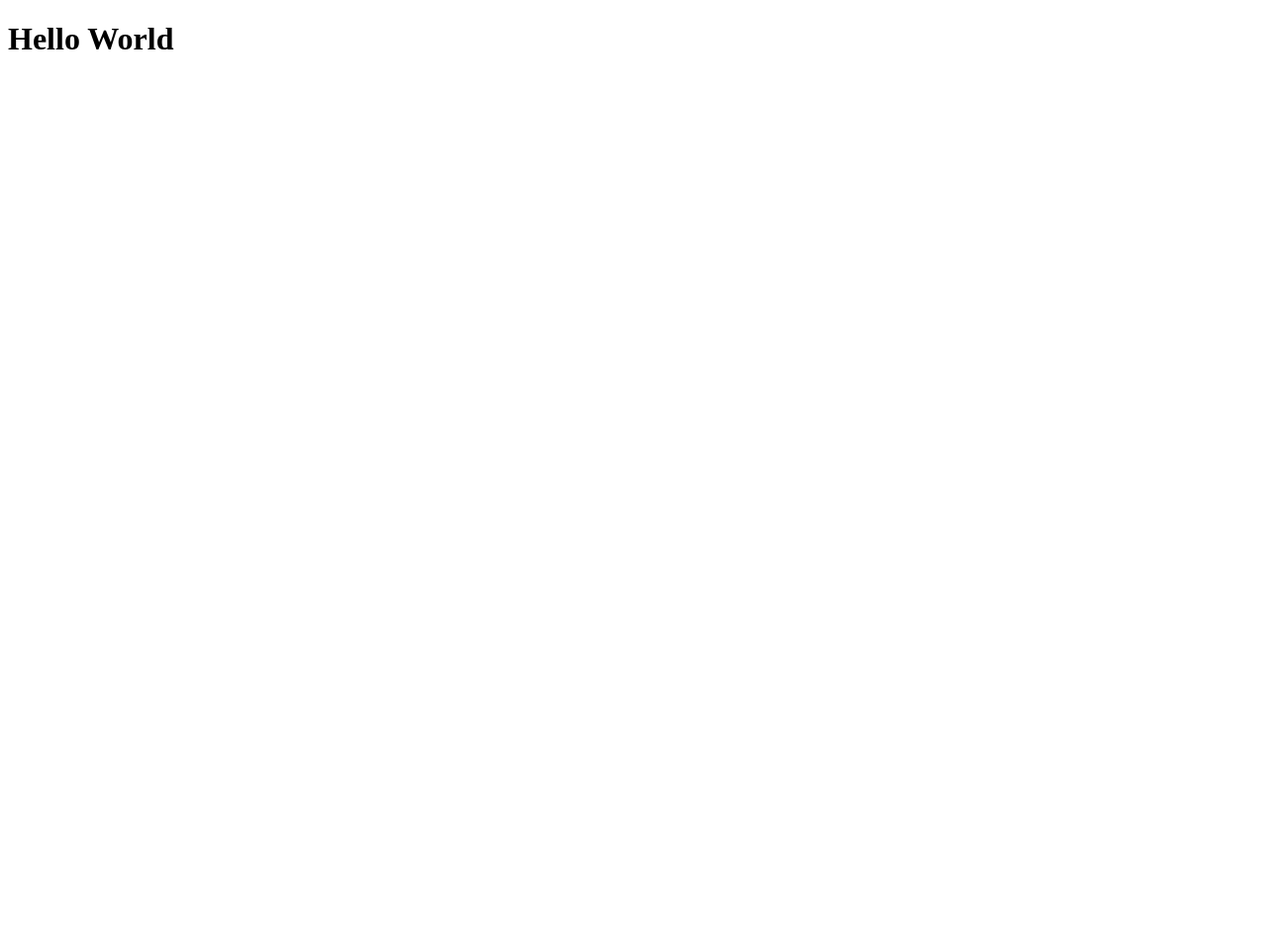
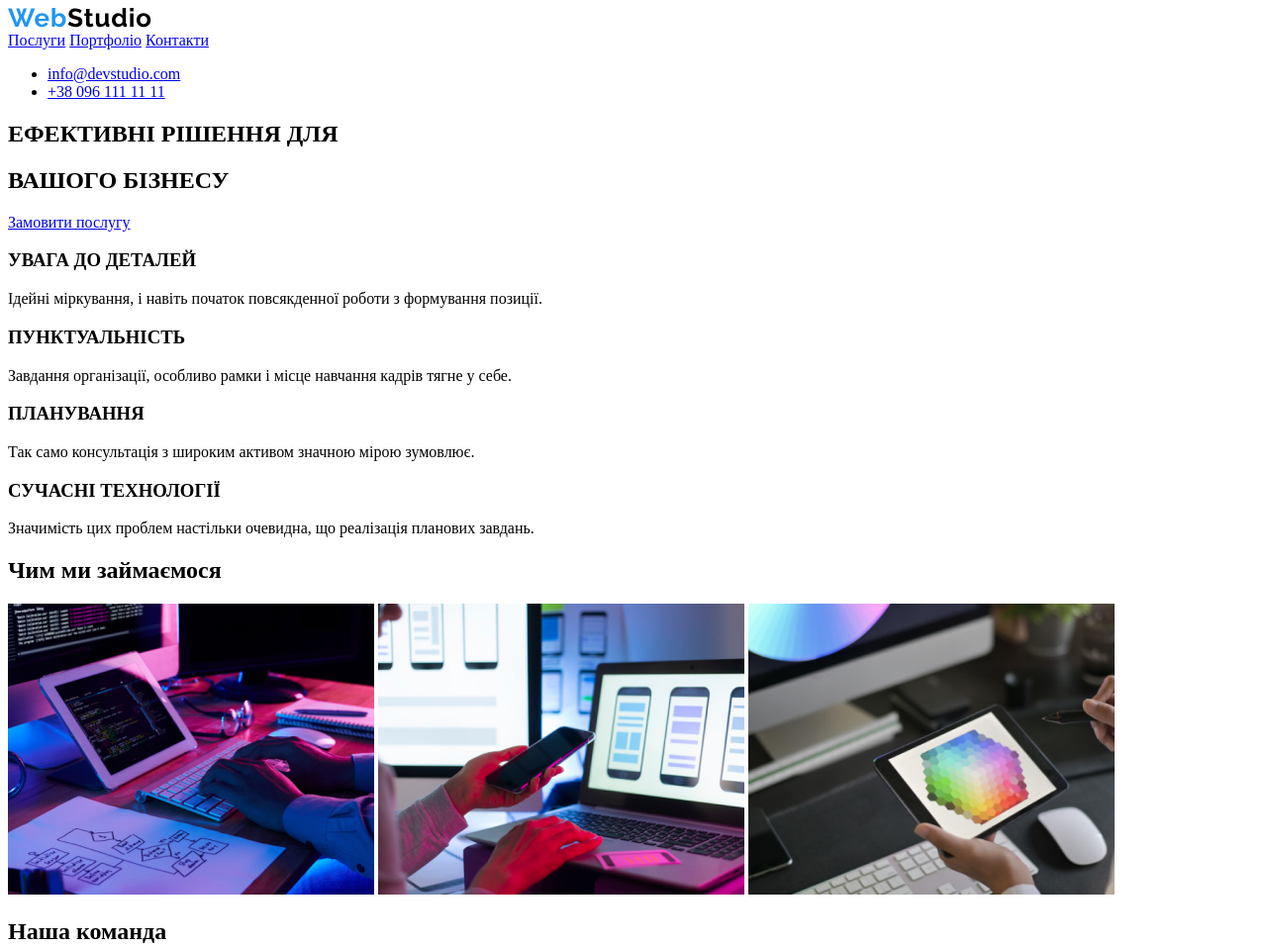
Before and after one commit to maksum909/maksum_svyrzhevskij_IPZ-31, a plain HTML site: page index.html in a window 1280 px wide. Shown: the top 959 px of the page at 99% size. Before the commit the page ends 800 px from the top, so only its background shows below. Drawn offline with Linux system fonts and the light colour scheme.

Commit message:
first lab

```diff
--- a/index.html
+++ b/index.html
@@ -1,9 +1,102 @@
 <!DOCTYPE html>
-<html>
+<html lang="uk">
 <head>
-    <title>Hello World</title>
+    <meta charset="UTF-8">
+    <meta name="viewport" content="width=device-width, initial-scale=1.0">
+    <title>WebStudio</title>
+    <!-- <link rel="stylesheet" href="style.css"> -->
 </head>
 <body>
-    <h1>Hello World</h1>
+    <header>
+        <nav class="container">
+            <div class="logo">
+                <img src = "images/WebStudio.svg" alt="WebStudio">
+            </div>
+            <div class="nav-links">
+                <a href="#about">Послуги</a>
+                <a href="#portfolio">Портфоліо</a>
+                <a href="#contacts">Контакти</a>
+            </div>
+            <ul>
+                <li><a class="mail" href="mailto:info@devstudio.com">info@devstudio.com</a></li>
+                <li><a class="phone" href="tel:+380961111111">+38 096 111 11 11</a></li>
+            </ul>
+        </nav>
+    </header>
+
+    <section class="hero">
+        <div class="container">
+            <h1>ЕФЕКТИВНІ РІШЕННЯ ДЛЯ</h1>
+            <h1>ВАШОГО БІЗНЕСУ</h1>
+            <a href="#" class="btn">Замовити послугу</a>
+        </div>
+    </section>
+
+    <section class="features container">
+        <div class="feature">
+            <h3>УВАГА ДО ДЕТАЛЕЙ</h3>
+            <p>Ідейні міркування, і навіть початок повсякденної роботи з формування позиції.</p>
+        </div>
+        <div class="feature">
+            <h3>ПУНКТУАЛЬНІСТЬ</h3>
+            <p>Завдання організації, особливо рамки і місце навчання кадрів тягне у себе.</p>
+        </div>
+        <div class="feature">
+            <h3>ПЛАНУВАННЯ</h3>
+            <p>Так само консультація з широким активом значною мірою зумовлює.</p>
+        </div>
+        <div class="feature">
+            <h3>СУЧАСНІ ТЕХНОЛОГІЇ</h3>
+            <p>Значимість цих проблем настільки очевидна, що реалізація планових завдань.</p>
+        </div>
+    </section>
+
+    <section class="services container">
+        <h2>Чим ми займаємося</h2>
+        <div class="service-images">
+            <img src="images/box 1.png" alt="Service 1" >
+            <img src="images/box 2.png" alt="Service 2">
+            <img src="images/box 3.png" alt="Service 3">
+        </div>
+    </section>
+
+    <section class="team">
+        <div class="container">
+            <h2>Наша команда</h2>
+            <div class="team-members">
+                <div class="team-member">
+                    <img src="images/img-1.jpg" alt="Ігор Дем'яненко">
+                    <h3>Ігор Дем'яненко</h3>
+                    <p>Product Designer</p>
+                </div>
+                <div class="team-member">
+                    <img src="images/img-2.jpg" alt="Ольга Рєпіна">
+                    <h3>Ольга Рєпіна</h3>
+                    <p>Frontend Developer</p>
+                </div>
+                <div class="team-member">
+                    <img src="/images/img-3.jpg" alt="Микола Тарасов">
+                    <h3>Микола Тарасов</h3>
+                    <p>Marketing</p>
+                </div>
+                <div class="team-member">
+                    <img src="/images/img-4.jpg" alt="Михайло Єрмаков">
+                    <h3>Михайло Єрмаков</h3>
+                    <p>UI Designer</p>
+                </div>
+            </div>
+        </div>
+    </section>
+
+    <footer>
+        <div class="container">
+            <div class="footer-logo">
+                <img src = "images/WebStudio.svg" alt="WebStudio">
+            </div>
+            <p>м. Київ, пр-т Лесі Українки, 26</p>
+            <p>info@devstudio.com</p>
+            <p>+38 096 111 11 11</p>
+        </div>
+    </footer>
 </body>
 </html>
```
Also changed, not shown: images/WebStudio.svg (added), images/box 1.png (added), images/box 2.png (added), images/box 3.png (added), images/img-1.jpg (added), images/img-2.jpg (added), images/img-3.jpg (added), images/img-4.jpg (added).
